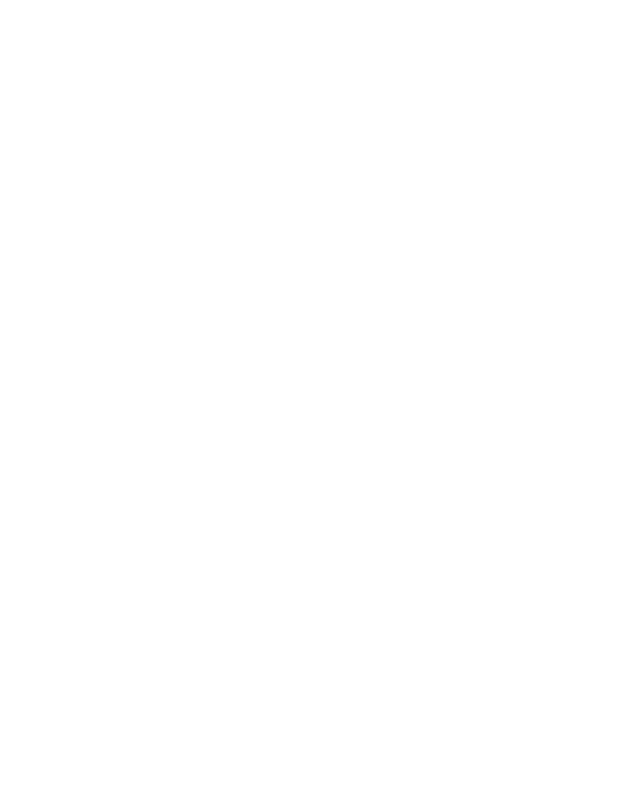
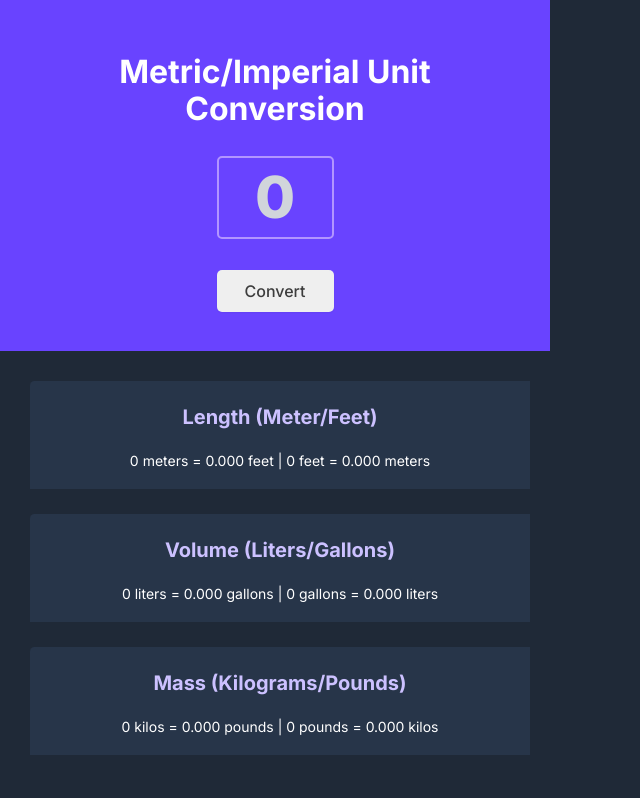
Before and after one commit to MariaLepn/Unit-Converter, a plain HTML site: page index.html in a window 1280 px wide. Shown: the whole page, without its empty margins (0-640 px from the left). Drawn offline with nearby package versions, Linux system fonts and the light colour scheme.

Commit message:
new files added

```diff
--- a/index.css
+++ b/index.css
@@ -1,3 +1,87 @@
 body {
     margin: 0;
+    width:  550px;
+    height: 729px;
+    background: #1F2937;
+    box-sizing: border-box;
+    font-family: 'Inter', sans-serif;
+    box-sizing: border-box;
 }
+
+.container {
+    display: flex;
+    align-content: center;
+    flex-direction: column;
+    max-width: 550px;
+    height: 285px;
+    background: #6943FF;
+    color: white;
+    padding: 33px 50px;
+    text-align: center;
+    margin-bottom: 30px;
+}
+
+.convert-button {
+    margin: auto;
+    color: black;
+    border: none;
+    width: 117px;
+    height: 42px;
+    box-shadow: 0px 1px 2px rgba(0, 0, 0, 0.05);
+    border-radius: 5px;
+    margin-top: 25px;
+    color: #3D3D3D;
+    font-weight: 500;
+    font-size: 16px;
+    line-height: 24px;
+}
+
+.user-input {
+    border: 2px solid #B295FF;
+    border-radius: 5px;
+    width: 117px;
+    height: 83px;
+    margin: auto;
+    font-size: 58px;
+    line-height: 24px;
+    font-weight: 800;
+    color: white;
+    background: none;
+    text-align: center;
+}
+
+::placeholder {
+    color: #D1D5DB;
+}
+.main {
+    padding-bottom: 15px;
+}
+.section {
+    display: flex;
+    flex-direction: column;
+    align-content: center;
+    text-align: center;
+    height: 108px;
+    width: 500px;
+    margin: 25px 30px;
+    background: #273549;
+    border-radius: 4.6px 0px 0px 0px;
+}
+
+.section h2 {
+    color: #CCC1FF;
+    font-style: normal;
+    font-weight: 600;
+    font-size: 20px;
+    margin-top: 25px;
+}
+
+.section p {
+    color: #FFFFFF;
+    font-style: normal;
+    font-style: normal;
+    font-weight: 400;
+    font-size: 14px;
+    line-height: 20px;
+    margin-top: 5px;
+}
--- a/index.html
+++ b/index.html
@@ -1,8 +1,35 @@
 <html>
     <head><link rel="stylesheet" href="https://cdnjs.cloudflare.com/ajax/libs/normalize/8.0.1/normalize.css">
+        <link rel="preconnect" href="https://fonts.googleapis.com">
+        <link rel="preconnect" href="https://fonts.gstatic.com" crossorigin>
+        <link href="https://fonts.googleapis.com/css2?family=Inter:wght@400;500;700;800&display=swap" rel="stylesheet">
         <link rel="stylesheet" href="index.css">
     </head>
     <body>
+        <header class="container">
+            <h1 class="heading">Metric/Imperial Unit Conversion</h1>
+            <input class="user-input" id="user-input" type="text" placeholder="0">
+            <button id="button" class="convert-button">Convert</button>
+        </header>
+        <section class="main">
+            <div class="section">
+                <h2>Length (Meter/Feet)</h2>
+                <p id="length">0 meters = 0.000 feet | 0 feet = 0.000 meters</p>
+            </div>
+            <div class="section">
+                <h2>Volume (Liters/Gallons)</h2>
+                <p id="volume">0 liters = 0.000 gallons | 0 gallons = 0.000 liters</p>
+            </div>
+            </div>
+            <div class="section">
+                <h2>Mass (Kilograms/Pounds)</h2>
+                <p id="mass">0 kilos = 0.000 pounds | 0 pounds = 0.000 kilos</p>
+            </div>
+        </div>
+
+
         <script src="index.js"></script>
+
+
     </body>
 </html>
--- a/index.js
+++ b/index.js
@@ -3,3 +3,23 @@
 1 liter = 0.264 gallon
 1 kilogram = 2.204 pound
 */
+let userInput = document.getElementById("user-input")
+let lengthEl = document.getElementById("length")
+let volumeEl = document.getElementById("volume")
+let massEl = document.getElementById("mass")
+const button = document.getElementById("button")
+
+const meterToFeet = 3.281
+const literToGallon = 0.264
+const kiloToPound = 2.204
+
+
+button.addEventListener("click", function() {
+    let baseValue = userInput.value
+    lengthEl.textContent = `${baseValue} meters = ${(baseValue * meterToFeet).toFixed(3)} feet |
+    ${baseValue} feet = ${(baseValue / meterToFeet).toFixed(3)} meters`
+    volumeEl.textContent = `${baseValue} liters = ${(baseValue * literToGallon).toFixed(3)} gallons |
+    ${baseValue} gallons = ${(baseValue / literToGallon).toFixed(3)} liters`
+    massEl.textContent = `${baseValue} kilos = ${(baseValue * kiloToPound).toFixed(3)} pounds |
+    ${baseValue} pounds = ${(baseValue / kiloToPound).toFixed(3)} kilos`
+})
```
Also changed, not shown: 1 other file.
